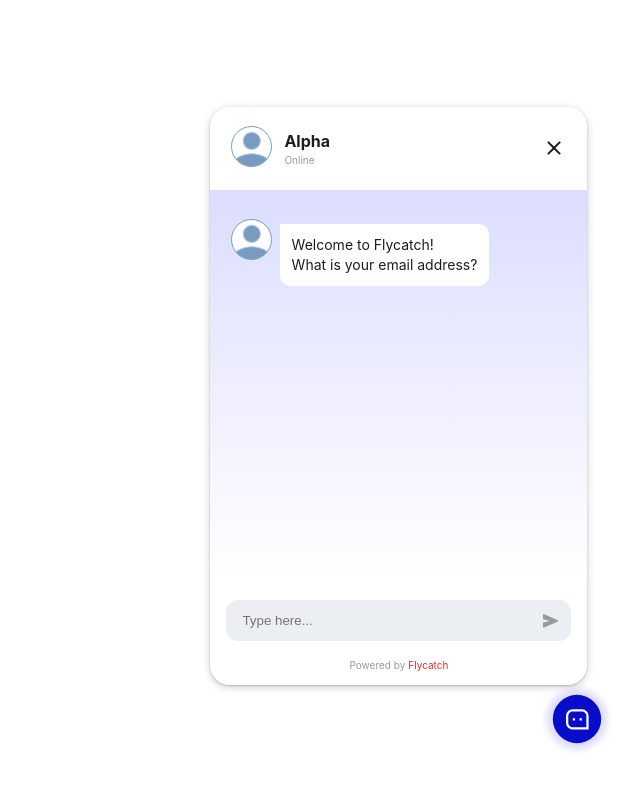
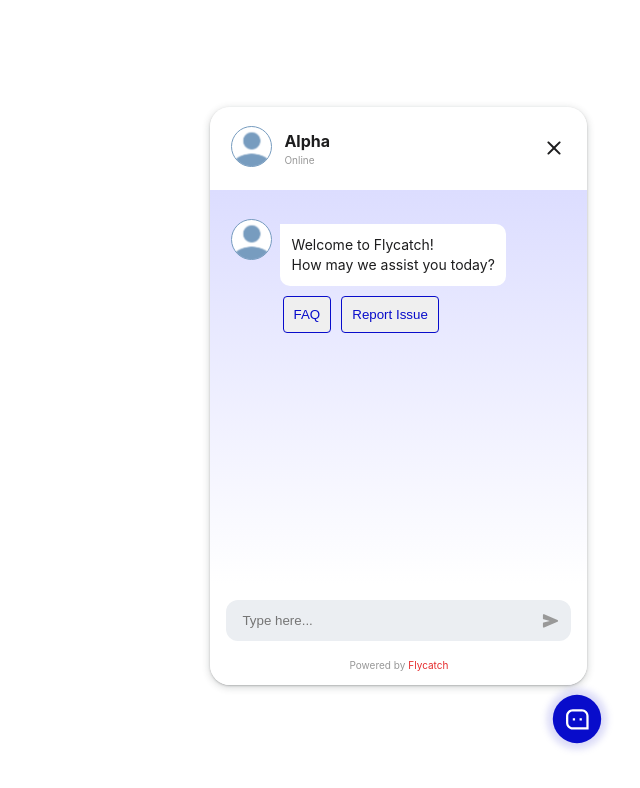
Before and after one commit to flycatch/chat-bot-widjet, a React (Create React App) app: page / in a window 1280 px wide. Both pictures are taken after a click on the element 1217 px from the left and 721 px from the top of the page. Shown: the top 788 px of the page, without its empty margins (640-1280 px from the left). Built offline with nearby package versions, Linux system fonts and the light colour scheme.

Commit message:
feat: sp-79 report issue feature in chat bot

```diff
--- a/src/components/Chatbox/index.css
+++ b/src/components/Chatbox/index.css
@@ -23,6 +23,26 @@
   /* background-image: linear-gradient(#dcddff 100% #d2d3ff 0% #ffffff); */
   /* flex: 1 1 0%;
   align-self: stretch; */
+}
+
+.suggest {
+  display: flex;
+  gap: 10px;
+  margin-top: 10px;
+  justify-content: center;
+  width: 100%;
+}
+.suggest-item {
+  padding-block: 10px;
+  padding-inline: 10px;
+  border: 1px solid #080ccb;
+  border-radius: 4px;
+  color: #080ccb;
+  cursor: pointer;
+}
+.suggest-item:hover {
+  color: white;
+  background-color: #080ccb;
 }
 .widjet_chatbot_flycatch_chat-area-receiver {
   display: flex;
--- a/src/components/Chatbox/index.jsx
+++ b/src/components/Chatbox/index.jsx
@@ -10,6 +10,7 @@ const Chatbox = ({ setActive }) => {
   const [chat, setChatData] = useState("");
   const [checkPhoto, setCheckPhoto] = useState(false);
   const [imageName, setImageName] = useState("");
+  const [userSelection, setUserSelection] = useState("")
   const [validationEmail, setValidationEmail] = useState(false);
 
   const [loader, setloader] = useState(false);
@@ -17,7 +18,7 @@ const Chatbox = ({ setActive }) => {
   const [arrayChat, setArrayChat] = useState([
     {
       sender: ChatBotConstants.BOT,
-      message: ChatBotConstants.EMAIL_REQUEST,
+      message: ChatBotConstants.OPTIONS_REQUEST,
     },
   ]);
   const [apiData, setApiData] = useState([
@@ -45,21 +46,27 @@ const Chatbox = ({ setActive }) => {
     return formData;
   };
 
-  const handlesubmit = () => {
+  const handleSubmit = () => {
     if (chat !== "") {
-      const arr = arrayChat;
+      const arr = [...arrayChat];
       arr.push({
         sender: ChatBotConstants.RECEIVER,
         message: chat,
       });
       switch (arr.length) {
-        case 2:
+        case 4:
+          arr.push({
+            sender: ChatBotConstants.BOT,
+            message: ChatBotConstants.USER_NAME_REQUEST,
+          });
+          break;
+        case 6:
           arr.push({
             sender: ChatBotConstants.BOT,
             message: ChatBotConstants.TITLE_REQUEST,
           });
           break;
-        case 4:
+        case 8:
           arr.push({
             sender: ChatBotConstants.BOT,
             message: ChatBotConstants.DESCRIPTION_REQUEST,
@@ -70,11 +77,17 @@ const Chatbox = ({ setActive }) => {
       setArrayChat(arr);
       setChatData("");
 
-      arr.length >= 5 &&
+      arr.length > 9 &&
         setApiData({
-          email: arrayChat[1]?.message,
-          title: arrayChat[3]?.message,
-          description: arrayChat[5] && arrayChat[5]?.message,
+          user: {
+            fullname: arr[5]?.message,
+            email: arr[3]?.message,
+          },
+          ticket: {
+            subject: arr[7]?.message,
+            issue: arr[9] && arr[9]?.message,
+          },
+          // captcha: "rROB",
         });
       AlwaysScrollToBottom();
     }
@@ -82,32 +95,39 @@ const Chatbox = ({ setActive }) => {
 
   const imageApi = async (ticket_id) => {
     const postData = await put(
-      `${env_var.BASE_URL}/ticket/${ticket_id}/attach`,
+      `${env_var.API_URL}/ticket/${ticket_id}/attach`,
       formDataConverter(fileDataObj)
     );
     return postData;
   };
   useEffect(() => {
-    if (arrayChat.length === 6) {
+    if (arrayChat.length === 10) {
       const postData = async () => {
         setloader(true);
         try {
-          const [ticketApi] = await post(
-            `${env_var.BASE_URL}/ticket/generic-ticket`,
-            apiData
-          );
+          const {
+            ticket: { uid },
+            userData: {
+              savedUser: { username },
+            },
+          } = await post(`${env_var.API_URL}/public/tickets/create`, apiData);
           setloader(false);
-          const array = arrayChat;
-          array.push({
+          const responseMessage = {
             sender: ChatBotConstants.BOT,
-            message: `${ChatBotConstants.TICKET_NUMBER_RESPONSE} ${ticketApi.ticketNumber}`,
-          });
-          setArrayChat([...array]);
-          if (ticketApi.ticketId && checkPhoto) {
-            imageApi(ticketApi.ticketId);
-            return ticketApi;
+            message: ChatBotConstants.TICKET_NUMBER_RESPONSE(uid,username),
+          };
+          setArrayChat(messages => [...messages, responseMessage]);
+          // TODO: Attachment upload
+          // if (ticketApi.ticketId && checkPhoto) {
+          //   imageApi(ticketApi.ticketId);
+          //   return ticketApi;
+          // }
+        } catch (err) {
+          const errorMessage = {
+            sender: ChatBotConstants.BOT,
+            message: ChatBotConstants.ERROR_RESPONSE
           }
-        } catch (err) {
+          setArrayChat(messages => [...messages, errorMessage]);
           return err.response;
         }
       };
@@ -117,6 +137,7 @@ const Chatbox = ({ setActive }) => {
   const uploadImageHandler = (idName) => {
     document.getElementById(idName).click();
   };
+
   return (
     <div className="widjet_chatbot_flycatch_main-div">
       <div className="widjet_chatbot_flycatch_minimise-box">
@@ -187,7 +208,8 @@ const Chatbox = ({ setActive }) => {
       <div className="widjet_chatbot_flycatch_chat-area" id="scrollTop">
         {arrayChat?.map((i, index) =>
           i.sender === "bot" ? (
-            <div key={index} className="widjet_chatbot_flycatch_avatar-chat">
+            <div key={index}>
+              <div className="widjet_chatbot_flycatch_avatar-chat">
                 <div className="widjet_chatbot_flycatch_avatar">
                   <svg
                     width="41"
@@ -226,6 +248,35 @@ const Chatbox = ({ setActive }) => {
                 </div>
                 <div className="widjet_chatbot_flycatch_text">{i.message}</div>
               </div>
+              {arrayChat.length === 1 ? (
+                <div className="suggest">
+                  {ChatBotConstants.OPTIONS?.map((item, index) => (
+                    <button
+                      className="suggest-item"
+                      name="tags"
+                      id={item?.id}
+                      value={item?.title}
+                      onClick={(e) => {
+                        setUserSelection(e.target.id);
+                        const newMessages = [
+                          {
+                            sender: ChatBotConstants.RECEIVER,
+                            message: e.target.value,
+                          },
+                          {
+                            sender: ChatBotConstants.BOT,
+                            message: ChatBotConstants.EMAIL_REQUEST,
+                          }
+                        ];
+                        setArrayChat(messages => [...messages, ...newMessages])
+                      }}
+                    >
+                      {item.title}
+                    </button>
+                  ))}
+                </div>
+              ) : null}
+            </div>
           ) : (
             <div className="widjet_chatbot_flycatch_receiver-div">
               <div className="widjet_chatbot_flycatch_chat-area-receiver">
@@ -243,7 +294,8 @@ const Chatbox = ({ setActive }) => {
         }}
       >
         <div className="widjet_chatbot_flycatch_type-area">
-          {arrayChat.length === 5 && (
+          {/* TODO: Attachment upload
+          {arrayChat.length === 9 && (
             <div>
               <input
                 type="file"
@@ -287,7 +339,7 @@ const Chatbox = ({ setActive }) => {
                 </span>
               </div>
             </div>
-          )}
+          )} */}
 
           <div className="widjet_chatbot_flycatch_chat-area-with-button">
             <input
@@ -295,7 +347,7 @@ const Chatbox = ({ setActive }) => {
               placeholder={ChatBotConstants.TYPE_A_MESSAGE}
               value={chat}
               name="chat"
-              type={arrayChat.length === 1 ? "email" : "text"}
+              type={arrayChat.length === 3 ? "email" : "text"}
               id="email"
               onChange={(e) => {
                 setChatData(e.target.value);
@@ -308,8 +360,8 @@ const Chatbox = ({ setActive }) => {
               type="submit"
               name="primary"
               onClick={() => {
-                (validateEmail(chat) === true || arrayChat.length > 2) &&
-                  handlesubmit();
+                (arrayChat.length > 4 || (arrayChat.length === 3 && validateEmail(chat) === true)) &&
+                  handleSubmit();
               }}
             >
               <div className="widjet_chatbot_flycatch_send-message-icon">
--- a/src/config/env.js
+++ b/src/config/env.js
@@ -1,15 +1,27 @@
 const env = {
+  // development: {
+  //   API_URL: "https://support-api.flycatchtech.in/api/v1",
+  //   BASE_URL: "https://support-api.flycatchtech.in/api/v1",
+  // },
+  // production: {
+  //   API_URL: "https://support-api.flycatchtech.in/api/v1",
+  //   BASE_URL: "https://support-api.flycatchtech.in/api/v1",
+  // },
+  // test: {
+  //   API_URL: "https://support-api.flycatchtech.in/api/v1",
+  //   BASE_URL: "https://support-api.flycatchtech.in/api/v1",
+  // },
   development: {
-    API_URL: "https://support-api.flycatchtech.in/api/v1",
-    BASE_URL: "https://support-api.flycatchtech.in/api/v1",
+    API_URL: "http://localhost:8118/api/v1",
+    BASE_URL: "http://localhost:8118",
   },
   production: {
-    API_URL: "https://support-api.flycatchtech.in/api/v1",
-    BASE_URL: "https://support-api.flycatchtech.in/api/v1",
+    API_URL: "http://localhost:8118/api/v1",
+    BASE_URL: "http://localhost:8118",
   },
   test: {
-    API_URL: "https://support-api.flycatchtech.in/api/v1",
-    BASE_URL: "https://support-api.flycatchtech.in/api/v1",
+    API_URL: "http://localhost:8118/api/v1",
+    BASE_URL: "http://localhost:8118",
   },
 };
 
--- a/src/constants/index.js
+++ b/src/constants/index.js
@@ -1,16 +1,43 @@
+import { env_var } from "../config/env";
+
 export const ChatBotConstants = {
   BOT: "bot",
   RECEIVER: "reciever",
-  EMAIL_REQUEST: (
+  // EMAIL_REQUEST: (
+  //   <div>
+  //     Welcome to Flycatch!
+  //     <br />
+  //     What is your email address? <br />
+  //   </div>
+  // ),
+  OPTIONS_REQUEST: (
     <div>
       Welcome to Flycatch!
       <br />
-      What is your email address? <br />
+      How may we assist you today?
+      <br />
     </div>
   ),
-  TITLE_REQUEST: "Great, How may we assist you?",
+  TITLE_REQUEST: "Great, What is the subject or issue you’re experiencing?",
+  USER_NAME_REQUEST: "Could you also please provide your full name?",
+  EMAIL_REQUEST: "What is your email address?",
   DESCRIPTION_REQUEST: "Please describe the issue",
-  TICKET_NUMBER_RESPONSE: "Your issue submitted.This is your ticket number: ",
+  TICKET_NUMBER_RESPONSE: (ticketId, userName) => (
+    <div>
+      Your issue has been submitted.
+      <br />
+      Your ticket number is{" "}
+      <a
+        href={`${env_var.BASE_URL}/tickets/${ticketId}`}
+        target="_blank"
+        rel="noopener noreferrer"
+      >
+        {ticketId}
+      </a>
+      <br />
+      {`You can login to truedesk using the user name: ${userName}`}
+    </div>
+  ),
   CHAT: "Alpha",
   TYPE_A_MESSAGE: "Type here... ",
   CHOOSE_A_FILE: "No image added",
@@ -18,4 +45,15 @@ export const ChatBotConstants = {
   TYPING: "typing...",
   POWERED_BY: "Powered by",
   FLYCATCH: "Flycatch",
+  OPTIONS: [
+    {
+      id: "FAQ",
+      title: "FAQ",
+    },
+    {
+      id: "REPORT-ISSUE",
+      title: "Report Issue",
+    },
+  ],
+  ERROR_RESPONSE:"There has been an issue creating your ticket"
 };
--- a/src/service/apiServices.js
+++ b/src/service/apiServices.js
@@ -3,7 +3,7 @@ import axios from "axios";
 export const post = async function (url, body) {
   try {
     const resp = await axios.post(url, body);
-    return resp.data.data;
+    return resp.data;
   } catch (err) {}
 };
 
```
Lines whose indentation alone changed are shown as unchanged.
